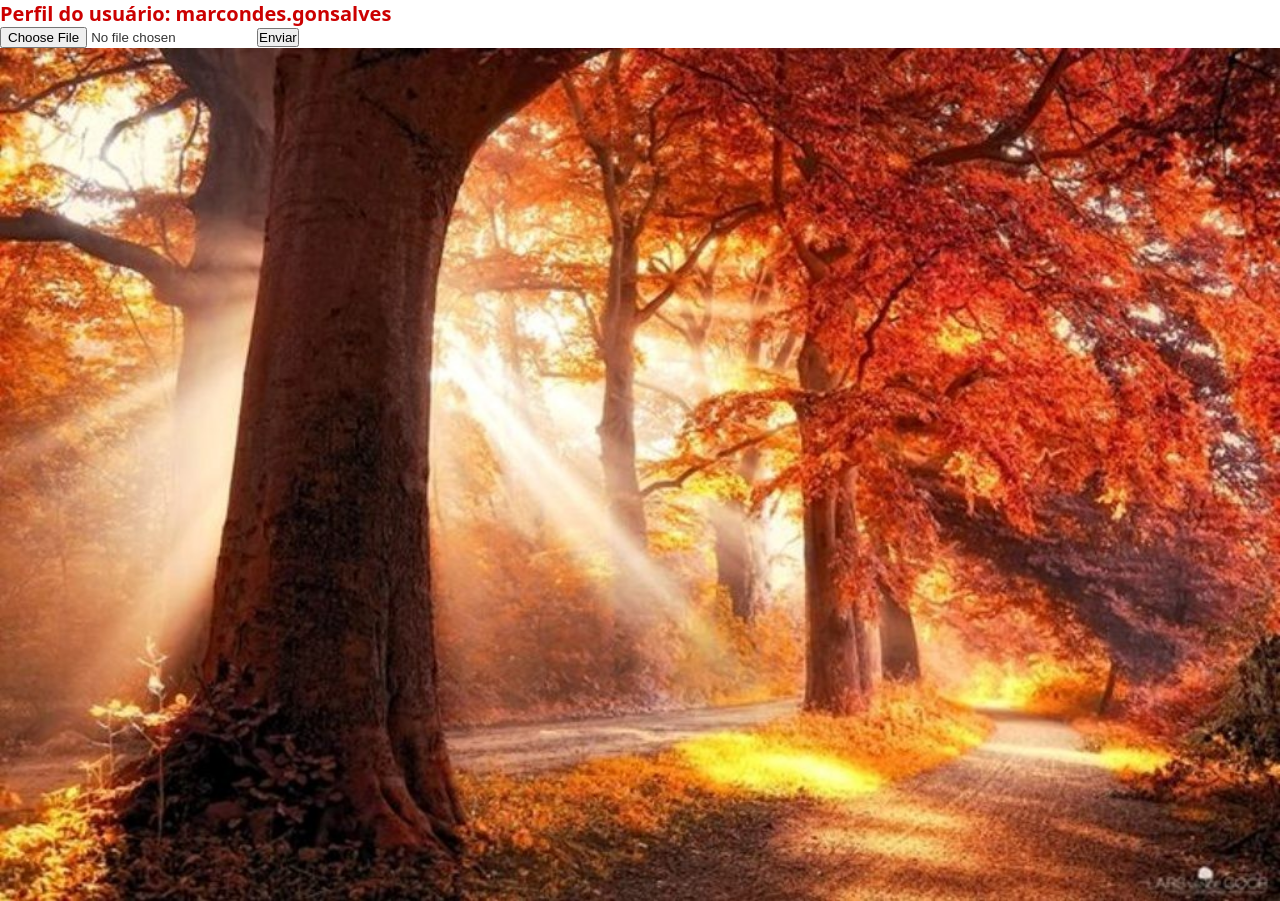
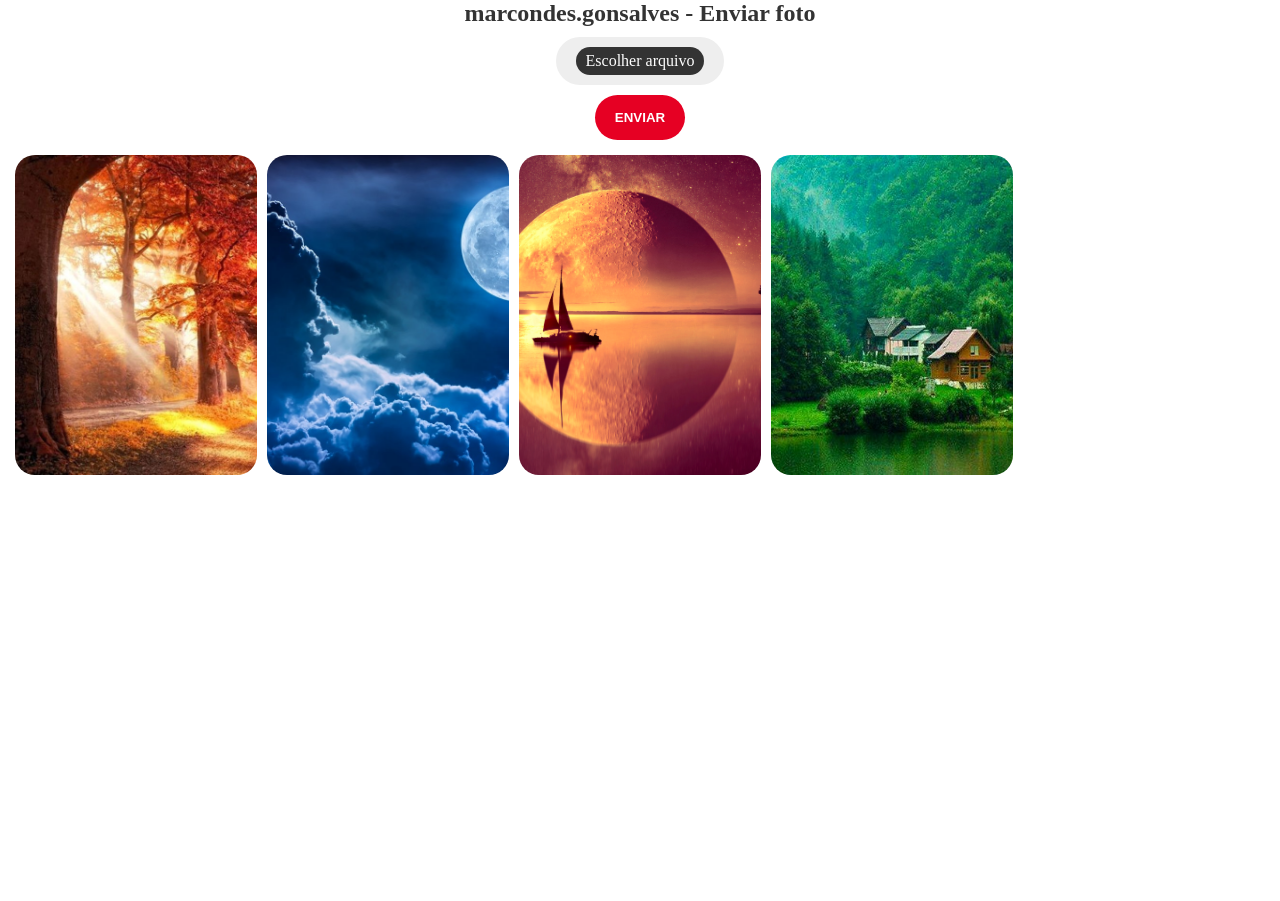
Before and after one commit to Marcondes-Goncalves/Fake-Pinterest, a Flask app: page /perfil/1 in a window 1280 px wide. Shown: the part 72-973 px from the top of the page. After the commit the page ends 547 px from the top, so only its background shows below. Run offline with Flask 3, Linux system fonts and the light colour scheme; a user stored in the database is signed in.

Commit message:
Ajustando a tela de perfil

```diff
--- a/fakepinterest/templates/perfil.html
+++ b/fakepinterest/templates/perfil.html
@@ -5,26 +5,51 @@
     {% endblock %}
 
 {% block body %}
-    <body>
+<body>
+    {% include "navbar.html" %}
 
-        {% include "navbar.html" %}
+        <div class="container">
+            {% if form %} <!-- enctype="multipart/form-data" ESSE PARÂMETRO PERMITE ENVIAR AS IMAGENS SEM NENHUM TIPO DE ERRO-->
+                <form class="bloco-add-img" method="post" enctype="multipart/form-data">
+                    {{ form.csrf_token }} <!-- PARÂMETRO DE SEGURANÇA-->
+                    <h2>{{ usuario.username }} - Enviar foto</h2>
 
-        <h1>Perfil do usuário: {{ usuario.username }}</h1>
+                    <div class="bloco-arquivo">
+                        <label for="foto" class="botao-arquivo">
+                            Escolher arquivo
+                            {{ form.foto(class="input-arquivo", id = "foto") }}
+                        </label>
+                        <span id = "imagem-arquivo" class=""></span>
+                    </div>
+                        {{ form.botao_confirmacao(class="botao-login") }}
+                </form>
+            {% else %}
+                <div class="bloco-add-img">
+                    <h2>{{ usuario.username }}</h2>
+                </div>
+            {% endif %}
+        </div>
 
-        {% if form %} <!-- enctype="multipart/form-data" ESSE PARÂMETRO PERMITE ENVIAR AS IMAGENS SEM NENHUM TIPO DE ERRO-->
-            <form method="post" enctype="multipart/form-data">
-                {{ form.csrf_token }} <!-- PARÂMETRO DE SEGURANÇA-->
+        <div class="conteudo">
+            {% for foto in usuario.fotos %}
+                <div class="bloco-imagem">
+                    <!-- static é o local que armazenamos as imagens. filename é o caminho e o nome da imagem-->
+                    <img src="{{ url_for('static', filename = 'fotos_posts/{}'.format(foto.imagem)) }}"/>
+                </div>
+            {% endfor %}
+        </div>
 
-                {{ form.foto() }}
+        <script>
+            let input = document.getElementById("foto")
+            let imagemArquivo = document.getElementById("imagem-arquivo")
 
-                {{ form.botao_confirmacao() }}
-            </form>
-        {% endif %}
+            input.addEventListener("change", () => {
+                let inputImagem = document.querySelector("input[type=file]").files[0];
 
-        {% for foto in usuario.fotos %}
-        <!-- static é o local que armazenamos as imagens. filename é o caminho e o nome da imagem-->
-        <img src="{{ url_for('static', filename = 'fotos_posts/{}'.format(foto.imagem)) }}">
-        {% endfor %}
+                imagemArquivo.classList.add("visivel");
+                imagemArquivo.innerText = inputImagem.name;
+            });
+        </script>
 
-    </body>
+</body>
 {% endblock %}
```
Also changed, not shown: fakepinterest/static/fotos_posts/pinterest-14.jpg (added), instance/comunidade.db.
